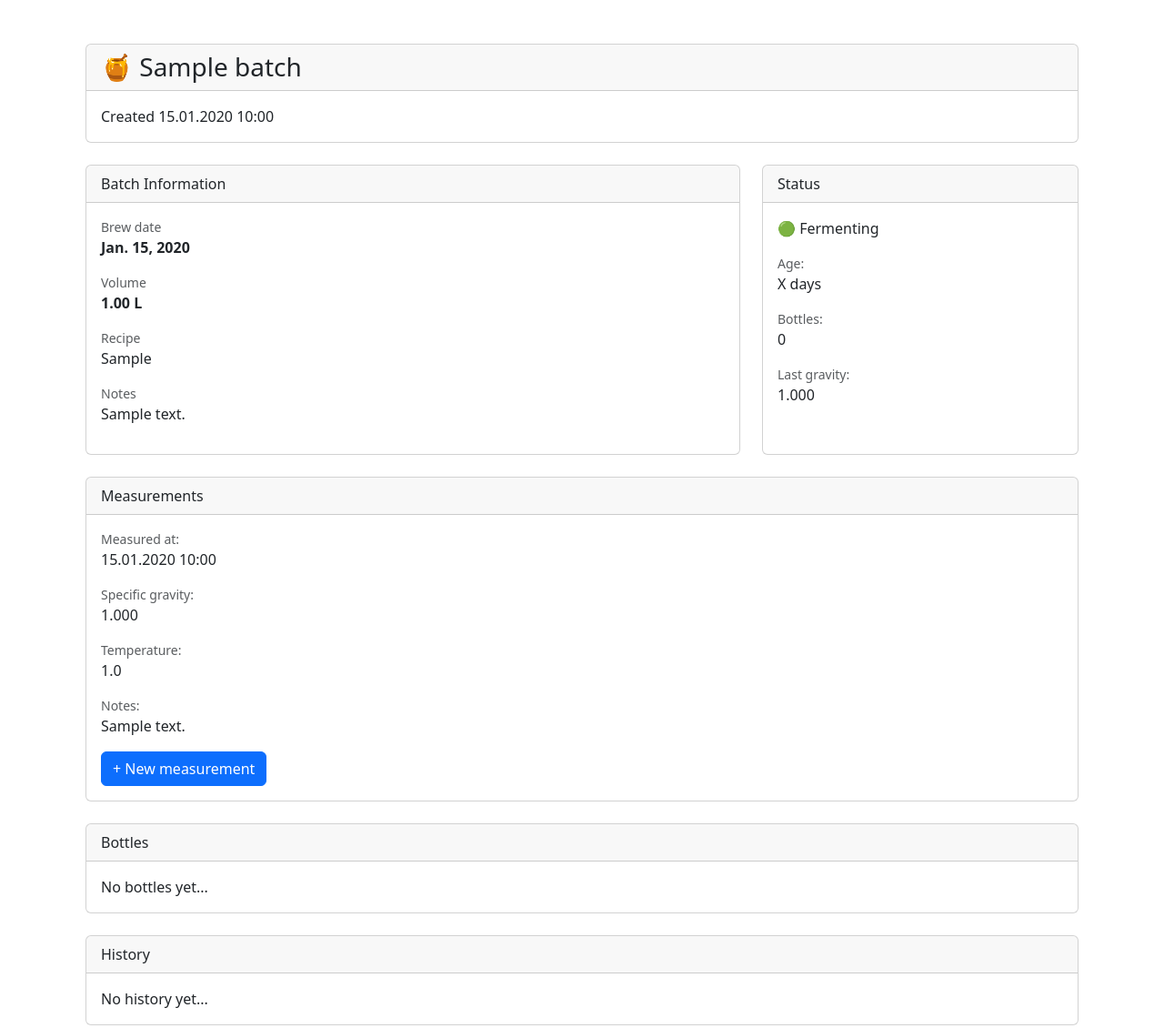
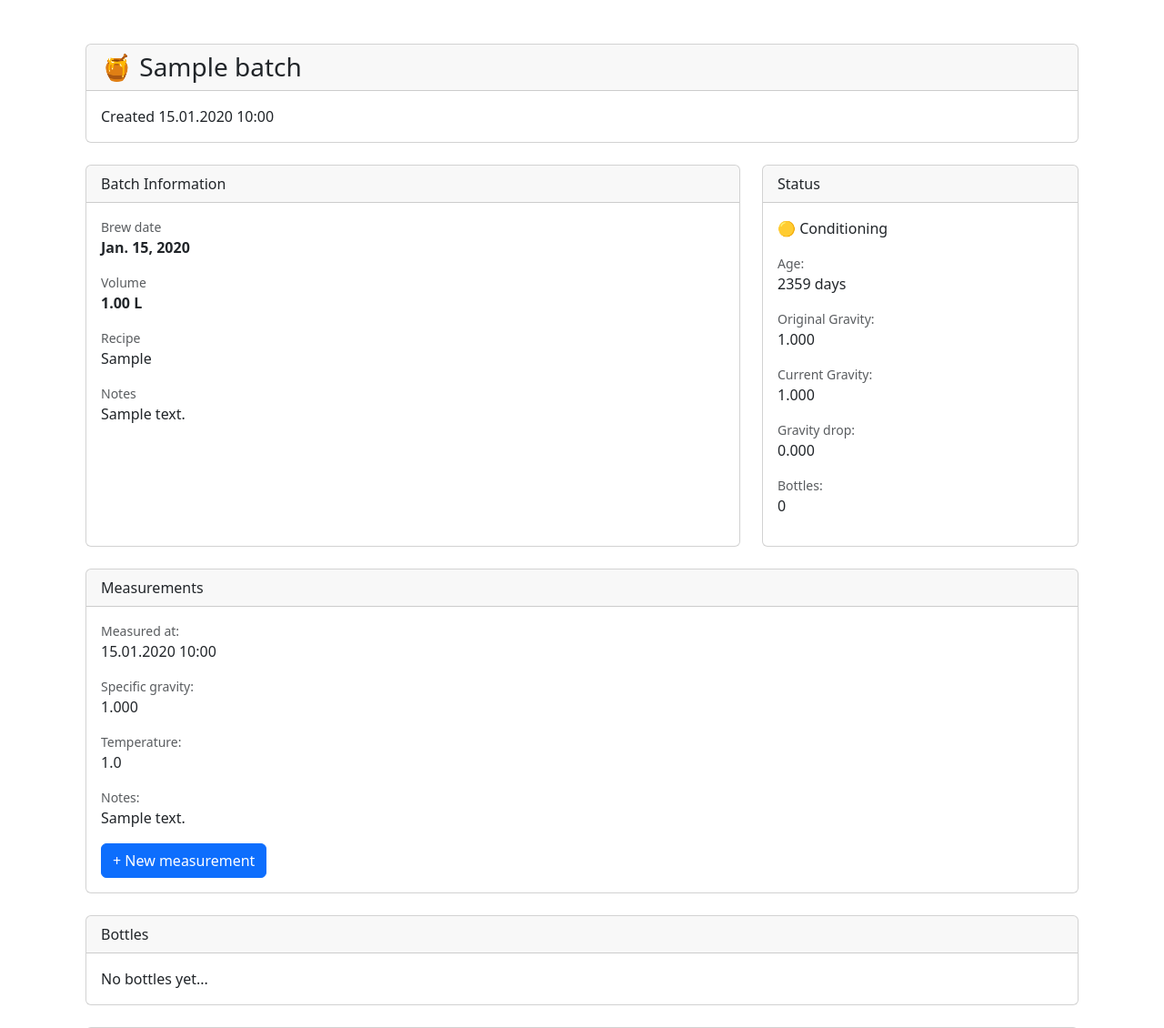
Before and after one commit to EugeneVegas/MeadBook, a Django app: page /batch/1/ in a window 1280 px wide. Shown: the top 1130 px of the page at 91% size. Run offline with Django 5.2, Linux system fonts and the light colour scheme; tables that the repository leaves empty hold one stand-in row (values such as "Sample post").

Commit message:
Add info to Status card in batch detail view

```diff
--- a/brewery/models.py
+++ b/brewery/models.py
@@ -1,4 +1,13 @@
 from django.db import models
+from enum import StrEnum
+from django.utils import timezone
+from decimal import Decimal
+
+
+class BatchStatus(StrEnum):
+    NO_MEASUREMENTS = "⚪ No measurements"
+    FERMENTING = "🟢 Fermenting"
+    CONDITIONING = "🟡 Conditioning"
 
 
 class Batch(models.Model):
@@ -35,6 +44,10 @@ class Batch(models.Model):
         return self.measurements.last()
 
     @property
+    def recent_measurements(self):
+        return self.measurements.all()[:3]
+
+    @property
     def current_gravity(self):
         measurement = self.latest_measurement
         if measurement is None:
@@ -47,6 +60,31 @@ class Batch(models.Model):
         if measurement is None:
             return None
         return measurement.gravity
+
+    @property
+    def gravity_drop(self):
+        og = self.original_gravity
+        cg = self.current_gravity
+
+        if og is None or cg is None:
+            return None
+
+        return og - cg
+
+    @property
+    def age_days(self):
+        start_date = self.brew_date
+        delta = timezone.localdate() - start_date
+
+        return delta.days
+
+    @property
+    def status(self):
+        if self.current_gravity is None:
+            return BatchStatus.NO_MEASUREMENTS
+        if self.current_gravity > Decimal('1.020'):
+            return BatchStatus.FERMENTING
+        return BatchStatus.CONDITIONING
 
 
 class Measurement(models.Model):
--- a/brewery/templates/brewery/batch_detail.html
+++ b/brewery/templates/brewery/batch_detail.html
@@ -59,14 +59,50 @@
                 <div class='card-header'>Status</div>
                 <div class='card-body'>
                     <div class='mb-3'>
-                        🟢 Fermenting
+                        {{ batch.status }}
                     </div>
                     <div class='mb-3'>
                         <div class='text-muted small'>
                             Age:
                         </div>
                         <div>
-                            X days
+                            {{ batch.age_days }} days
+                        </div>
+                    </div>
+                    <div class='mb-3'>
+                        <div class='text-muted small'>
+                            Original Gravity:
+                        </div>
+                        <div>
+                            {% if batch.measurement_count > 0 %}
+                                {{ batch.original_gravity }}
+                            {% else %}
+                                --
+                            {% endif %}
+                        </div>
+                    </div>
+                    <div class='mb-3'>
+                        <div class='text-muted small'>
+                            Current Gravity:
+                        </div>
+                        <div>
+                            {% if batch.measurement_count > 0 %}
+                                {{ batch.current_gravity }}
+                            {% else %}
+                                --
+                            {% endif %}
+                        </div>
+                    </div>
+                    <div class='mb-3'>
+                        <div class='text-muted small'>
+                            Gravity drop:
+                        </div>
+                        <div>
+                            {% if batch.measurement_count > 0 %}
+                                {{ batch.gravity_drop }}
+                            {% else %}
+                                --
+                            {% endif %}
                         </div>
                     </div>
                     <div class='mb-3'>
@@ -75,18 +111,6 @@
                         </div>
                         <div>
                             0
-                        </div>
-                    </div>
-                    <div class='mb-3'>
-                        <div class='text-muted small'>
-                            Last gravity:
-                        </div>
-                        <div>
-                            {% if batch.current_gravity %}
-                                {{ batch.current_gravity }}
-                            {% else %}
-                                --
-                            {% endif %}
                         </div>
                     </div>
                 </div>
```
